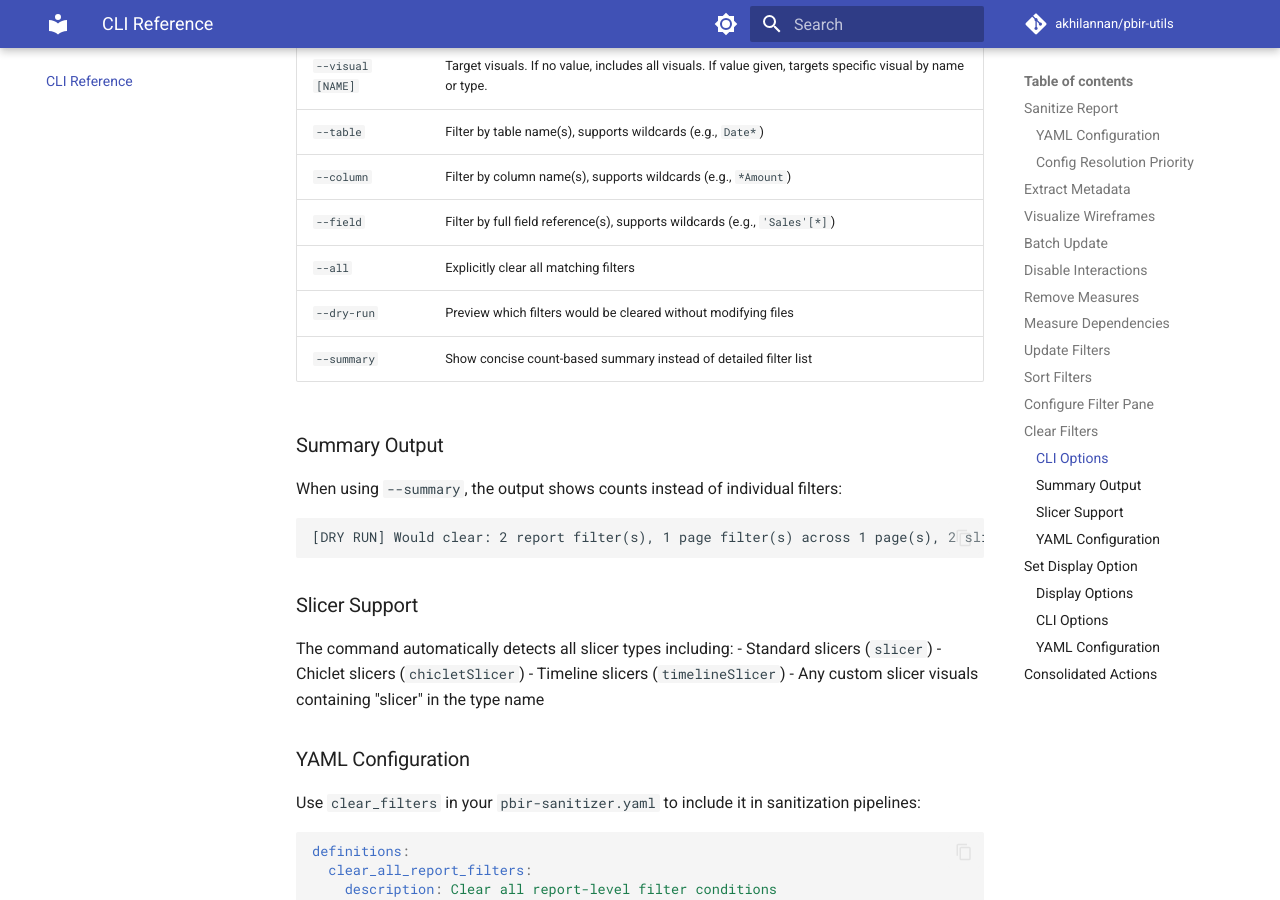
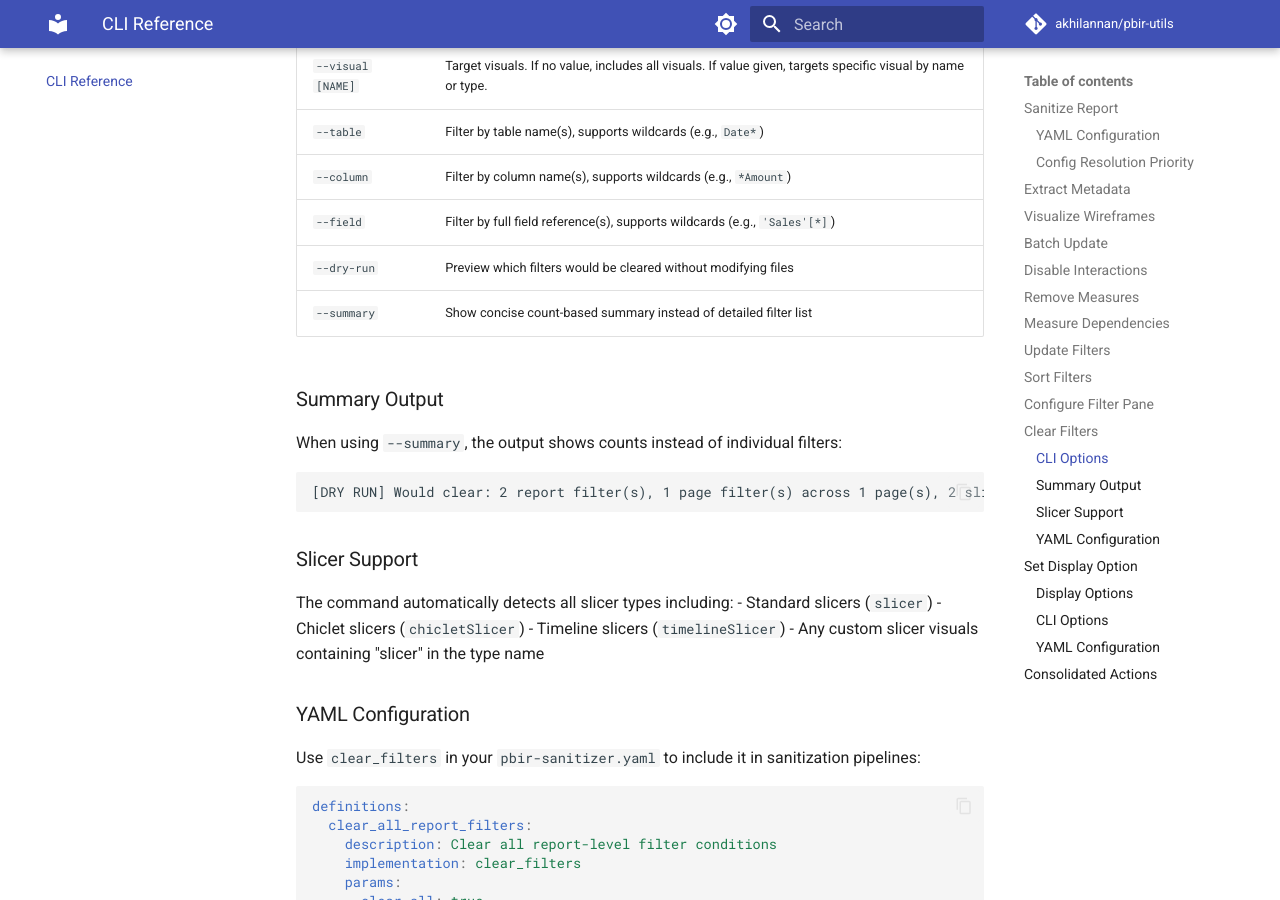
Before and after one commit to akhilannan/pbir-utils, an MkDocs documentation site: the page built from docs/cli.md, in a window 1280 px wide and 900 px high, scrolled down 4418 px. Built offline with MkDocs 1.6.1 and Material for MkDocs 9.7.7, drawn with Linux system fonts in a browser that asks for light colours; comment, search, counter and statistics services are not loaded.

Commit message:
Remove invalid --all arg from docs

```diff
--- a/docs/cli.md
+++ b/docs/cli.md
@@ -208,7 +208,6 @@ pbir-utils clear-filters "C:\\Reports\\MyReport.Report" --page --visual --dry-ru
 | `--table` | Filter by table name(s), supports wildcards (e.g., `Date*`) |
 | `--column` | Filter by column name(s), supports wildcards (e.g., `*Amount`) |
 | `--field` | Filter by full field reference(s), supports wildcards (e.g., `'Sales'[*]`) |
-| `--all` | Explicitly clear all matching filters |
 | `--dry-run` | Preview which filters would be cleared without modifying files |
 | `--summary` | Show concise count-based summary instead of detailed filter list |
 
```
